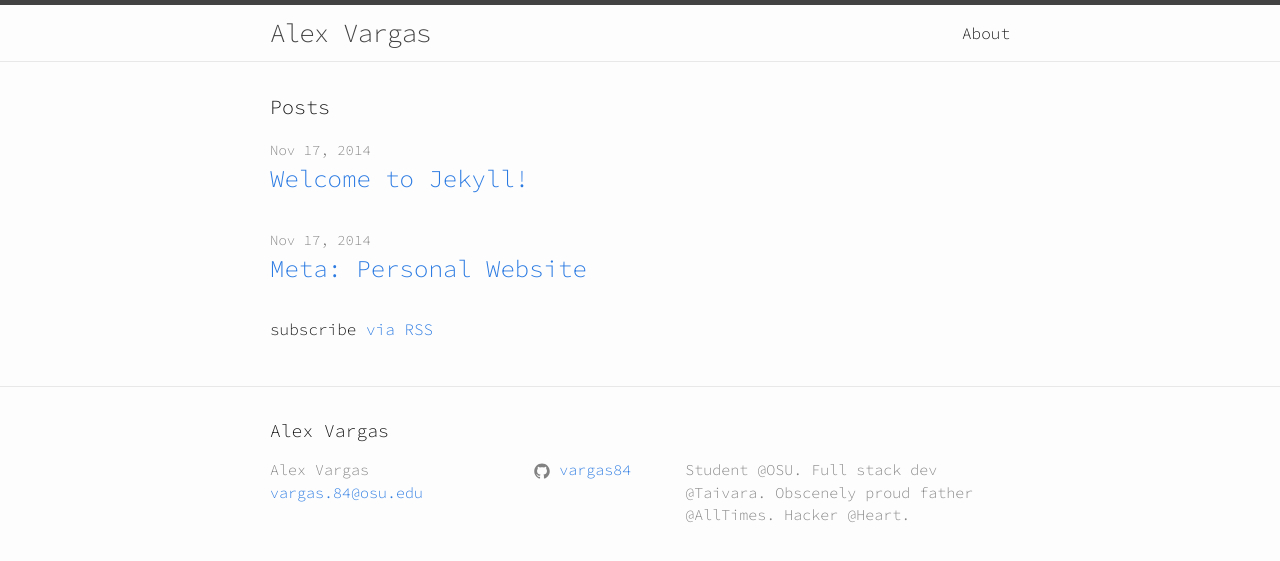
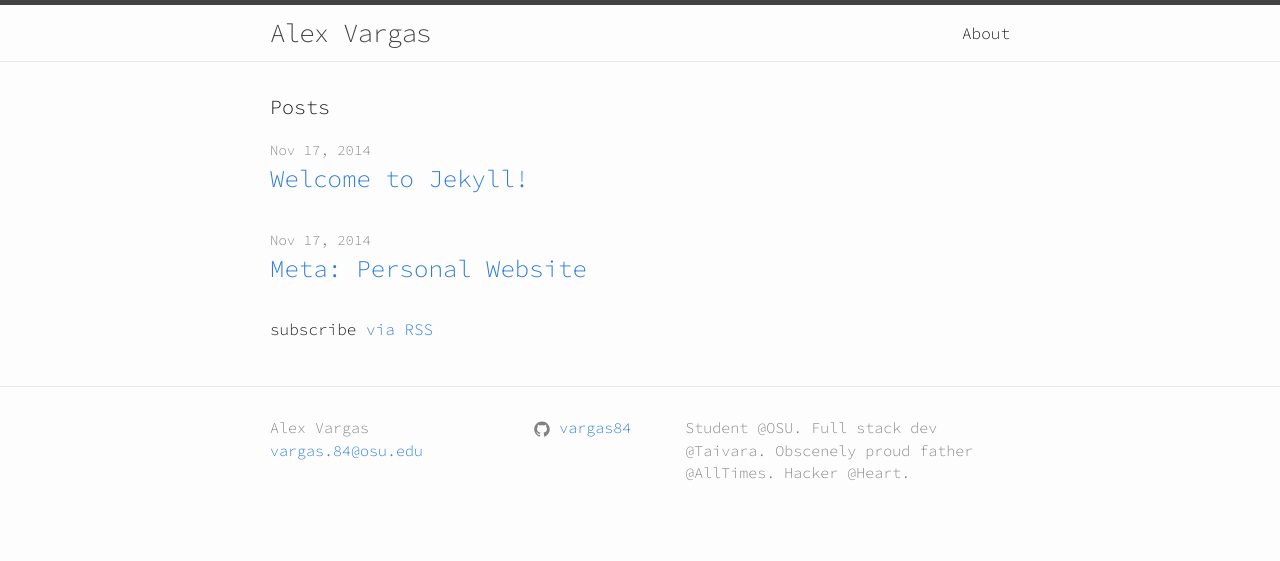
Before and after one commit to vargas84/vargas84.github.io, a Jekyll site: the page built from index.html, in a window 1280 px wide. Shown: the top 561 px of the page. Built offline with Jekyll 4.4.1, drawn with Linux system fonts in a browser that asks for light colours.

Commit message:
Update footer

```diff
--- a/_includes/footer.html
+++ b/_includes/footer.html
@@ -2,12 +2,10 @@
 
   <div class="wrapper">
 
-    <h2 class="footer-heading">{{ site.title }}</h2>
-
     <div class="footer-col-wrapper">
       <div class="footer-col  footer-col-1">
         <ul class="contact-list">
-          <li>{{ site.title }}</li>
+          <li class="title">{{ site.title }}</li>
           <li><a href="mailto:{{ site.email }}">{{ site.email }}</a></li>
         </ul>
       </div>
```
